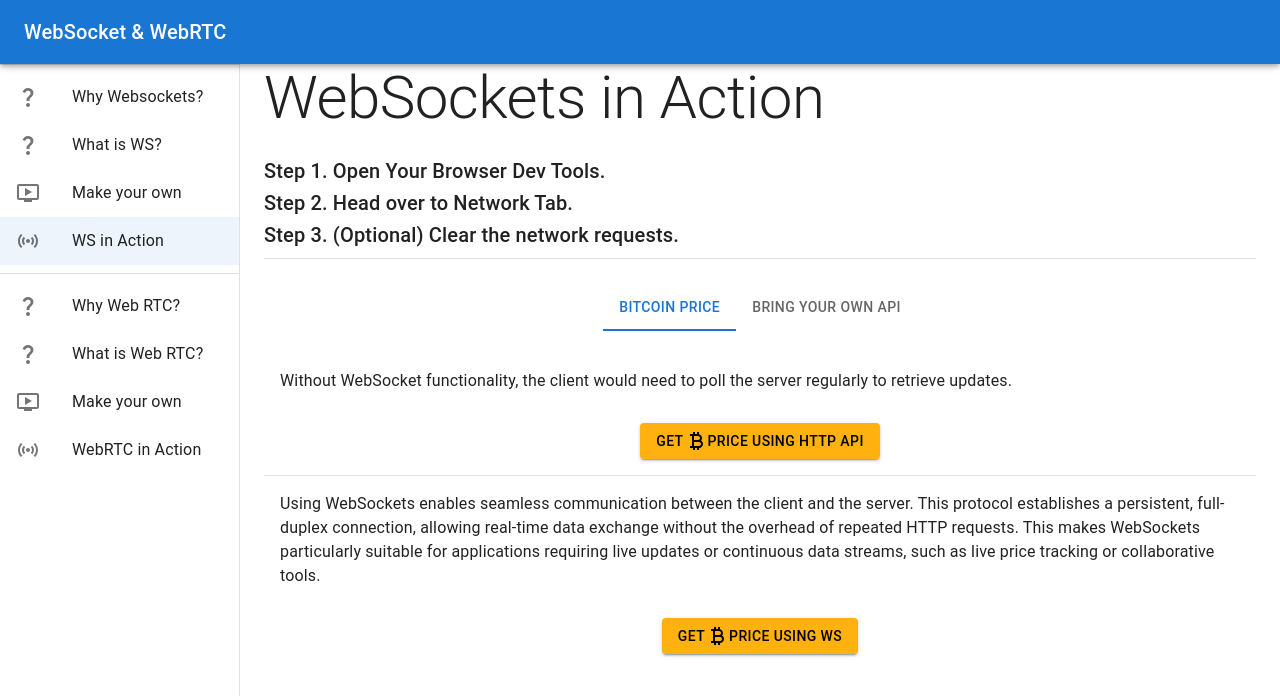
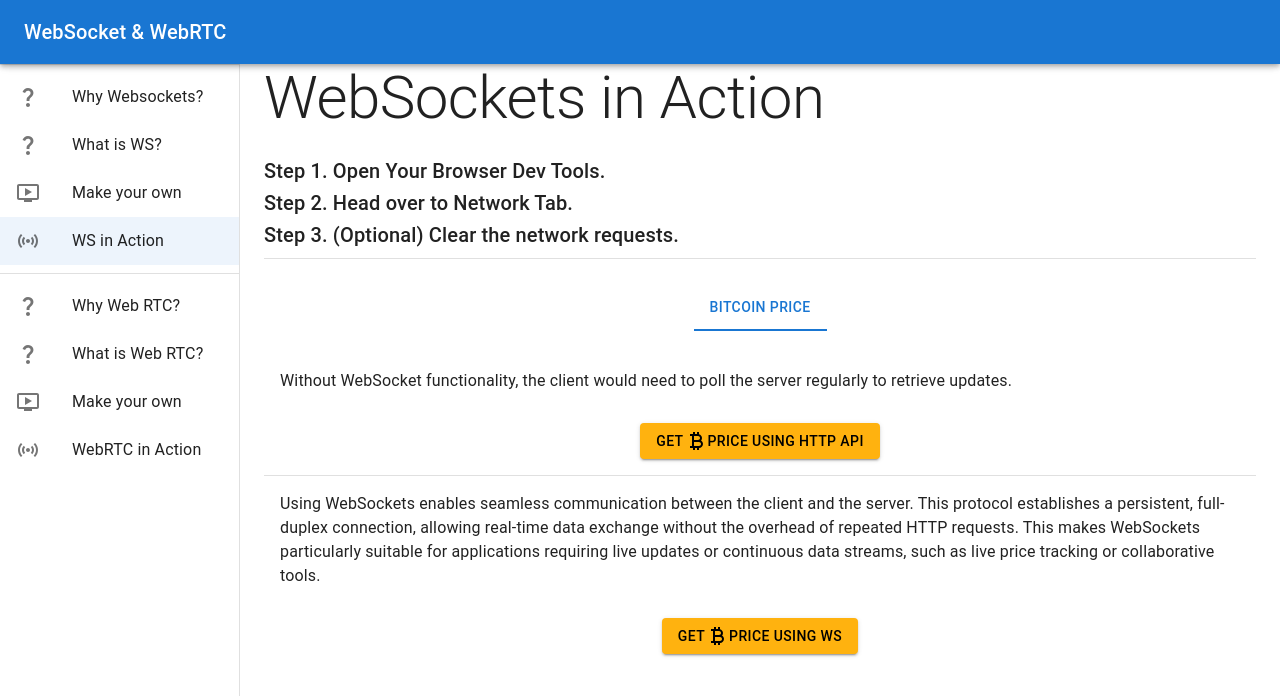
Before and after one commit to ishtpreet/WebSockets-and-WebRTC, a React (Create React App) app in the folder frontend/: page /ws in a window 1280 px wide. Shown: the top 696 px of the page. Built offline with nearby package versions, Linux system fonts and the light colour scheme.

Commit message:
Fixed WS page

```diff
--- a/frontend/src/pages/ws/WS.js
+++ b/frontend/src/pages/ws/WS.js
@@ -132,7 +132,7 @@ export default function WS() {
         <br />
         <Tabs value={value} onChange={handleChange} centered>
         <Tab label="Bitcoin Price" />
-        <Tab label="Bring Your Own API" />
+        {/* <Tab label="Bring Your Own API" /> */}
         </Tabs>
         <TabPanel value={value} index={0}>
         <Stack spacing={1}>
```
Also changed, not shown: 1 other file (tests, documents, lock files or other folders).
